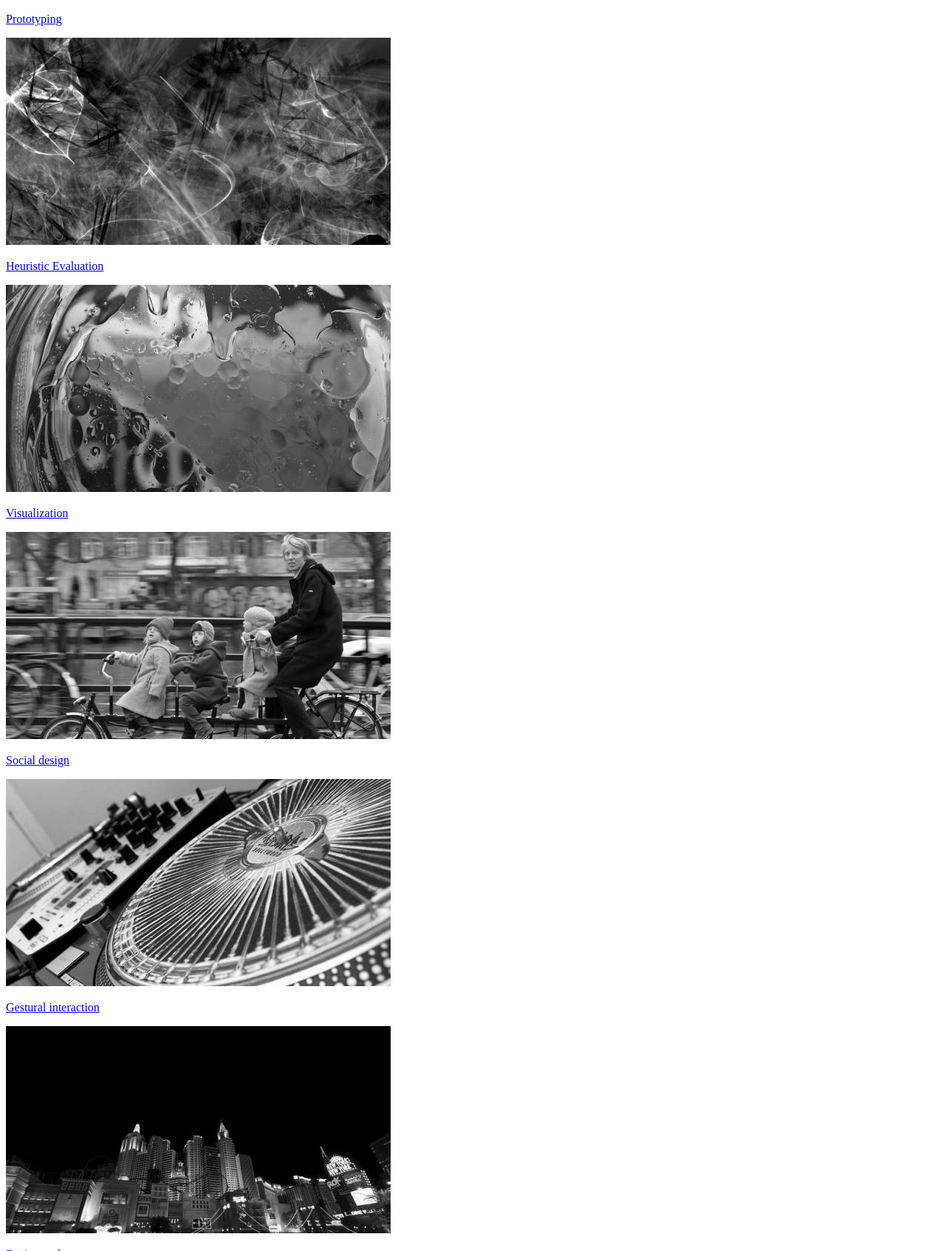
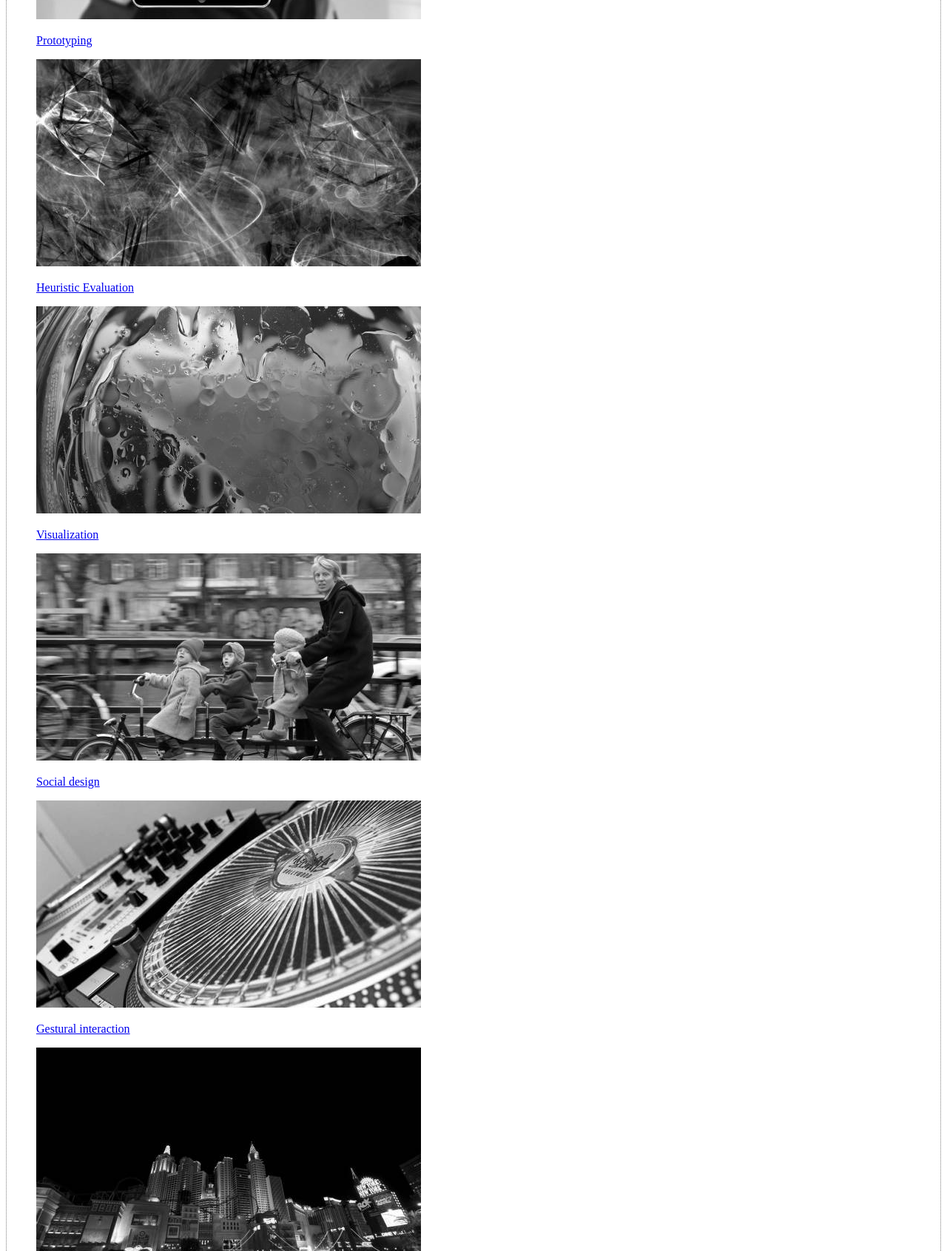
Before and after one commit to IntroHCI/lab1, a website: page static/index.html in a window 1280 px wide. Shown: the part 1109-2800 px from the top of the page at 74% size. Drawn offline with Linux system fonts and the light colour scheme.

Commit message:
added CSS stylesheet

```diff
--- a/static/css/introHCI.css
+++ b/static/css/introHCI.css
@@ -1,3 +1,7 @@
+.project {
+	margin-left: 20px;
+}
+
 /* applies to anything of class "example-class-selector" */
 .example-class-selector {
 	margin-top: 2em;
--- a/static/index.html
+++ b/static/index.html
@@ -6,6 +6,7 @@
 	<meta charset="utf-8">
 	<meta name="viewport" content="width=device-width, initial-scale=1.0">
 	<!-- this is a comment in HTML -->
+	<link href="css/introHCI.css" rel="stylesheet">
     <!-- HTML5 Shim and Respond.js IE8 support of HTML5 elements and media queries -->
     <!-- WARNING: Respond.js doesn't work if you view the page via file:// -->
     <!--[if lt IE 9]>
@@ -28,49 +29,49 @@
 		<!-- divs are invisible structuring elements that stack vertically by default. Use them to organize your code -->
 		<!-- img tags are images. Lorem Pixel will deliver random images; handy! -->
 		<!-- a are anchors, also known as hyperlinks. Use the href attribute to tell the browser where to go when the user clicks -->
-		<div id="project1">
+		<div class="project" id="project1">
 			<a href="project.html">
 				<img src="images/lorempixel.people.1.jpeg" alt="Lorem Pixel image">
 				<p>Waiting in Line</p>
 			</a>
 		</div>
-		<div id="project2">
+		<div class="project" id="project2">
 			<a href="project.html">
 				<img src="images/lorempixel.city.1.jpeg" alt="Lorem Pixel image">
 				<p>Needfinding</p>
 			</a>
 		</div>
-		<div id="project3">
+		<div class="project" id="project3">
 			<a href="project.html">
 				<img src="images/lorempixel.technics.1.jpeg" alt="Lorem Pixel image">
 				<p>Prototyping</p>
 			</a>
 		</div>
-		<div id="project4">
+		<div class="project" id="project4">
 			<a href="project.html">
 				<img src="images/lorempixel.abstract.1.jpeg" alt="Lorem Pixel image">
 				<p>Heuristic Evaluation</p>
 			</a>
 		</div>
-		<div id="project5">
+		<div class="project" id="project5">
 			<a href="project.html">
 				<img src="images/lorempixel.abstract.8.jpeg" alt="Lorem Pixel image">
 				<p>Visualization</p>
 			</a>
 		</div>
-		<div id="project6">
+		<div class="project" id="project6">
 			<a href="project.html">
 				<img src="images/lorempixel.people.2.jpeg" alt="Lorem Pixel image">
 				<p>Social design</p>
 			</a>
 		</div>
-		<div id="project7">
+		<div class="project" id="project7">
 			<a href="project.html">
 				<img src="images/lorempixel.technics.2.jpeg" alt="Lorem Pixel image">
 				<p>Gestural interaction</p>
 			</a>
 		</div>
-		<div id="project8">
+		<div class="project" id="project8">
 			<a href="project.html">
 				<img src="images/lorempixel.city.2.jpeg" alt="Lorem Pixel image">
 				<p>Design tools</p>
```
